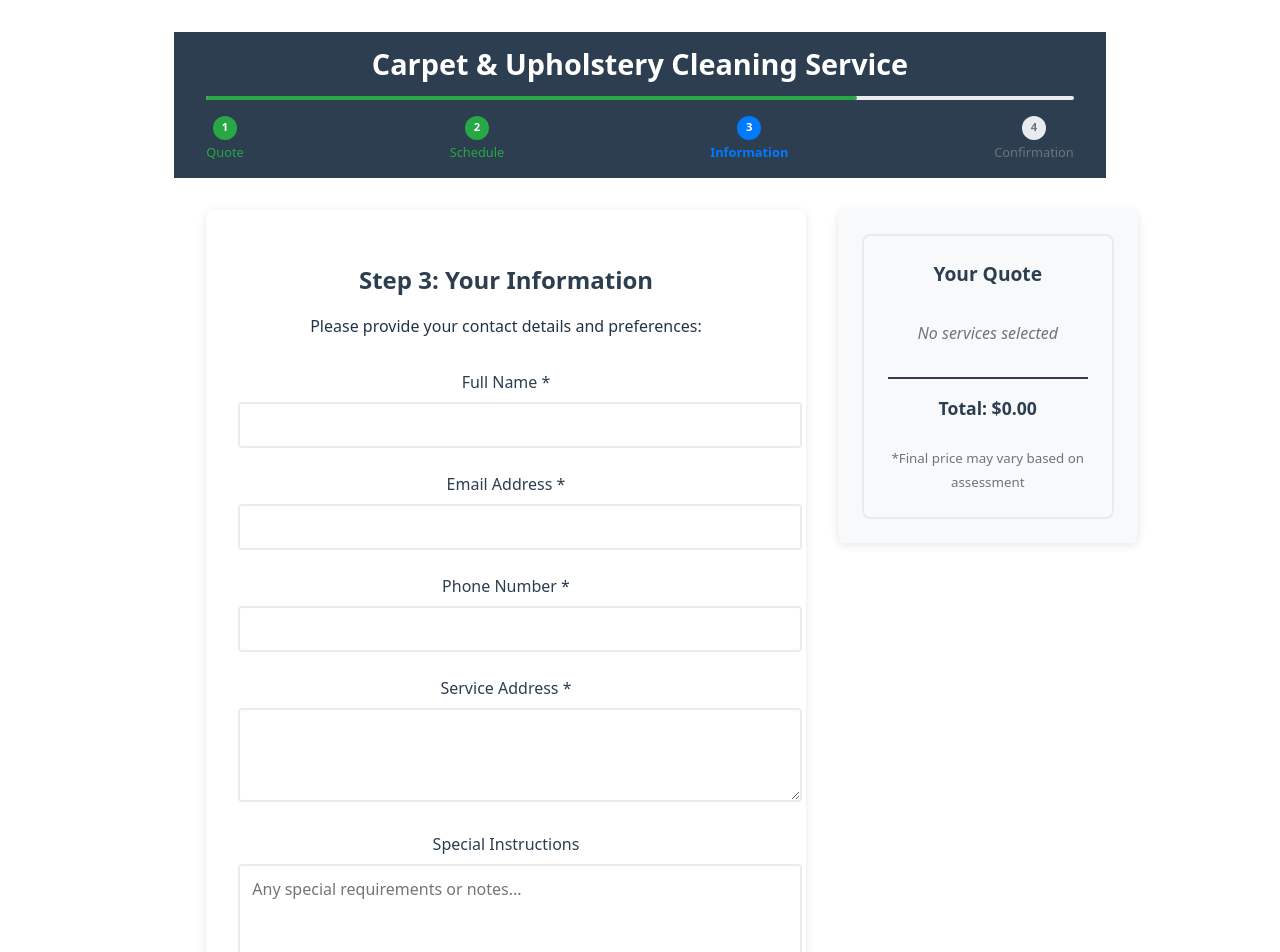
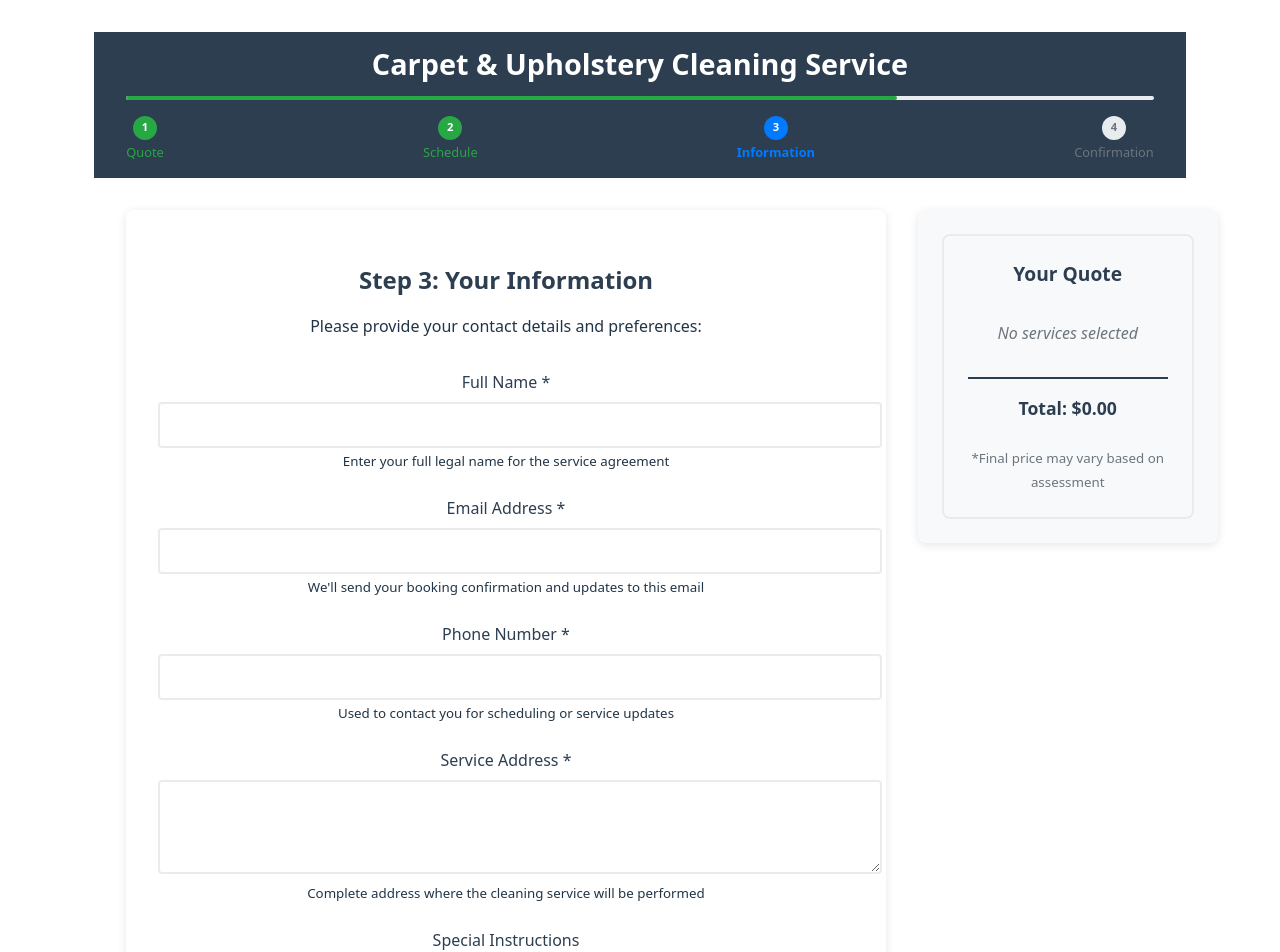
Before and after one commit to WeishiBYU/StockerV1, a React app: page /information in a window 1280 px wide. Shown: the top 952 px of the page. Built offline with nearby package versions, Linux system fonts and the light colour scheme; the HTML template or start-up script is replaced by a standard one.

Commit message:
Need to add revisions into the form

```diff
--- a/src/components/stage2/SchedulingForm.jsx
+++ b/src/components/stage2/SchedulingForm.jsx
@@ -2,7 +2,7 @@ import React from 'react';
 import { useNavigate } from 'react-router-dom';
 import './SchedulingForm.css';
 
-const SchedulingForm = () => {
+const SchedulingForm  = () => {
   const navigate = useNavigate();
 
   const handleNext = () => {
--- a/src/components/stage3/InformationForm.jsx
+++ b/src/components/stage3/InformationForm.jsx
@@ -22,21 +22,25 @@ const InformationForm = () => {
         <div className="form-group">
           <label htmlFor="name">Full Name *</label>
           <input type="text" id="name" name="name" required />
+          <small className="field-description">Enter your full legal name for the service agreement</small>
         </div>
 
         <div className="form-group">
           <label htmlFor="email">Email Address *</label>
           <input type="email" id="email" name="email" required />
+          <small className="field-description">We'll send your booking confirmation and updates to this email</small>
         </div>
 
         <div className="form-group">
           <label htmlFor="phone">Phone Number *</label>
           <input type="tel" id="phone" name="phone" required />
+          <small className="field-description">Used to contact you for scheduling or service updates</small>
         </div>
 
         <div className="form-group">
           <label htmlFor="address">Service Address *</label>
           <textarea id="address" name="address" rows="3" required></textarea>
+          <small className="field-description">Complete address where the cleaning service will be performed</small>
         </div>
 
         <div className="form-group">
```
